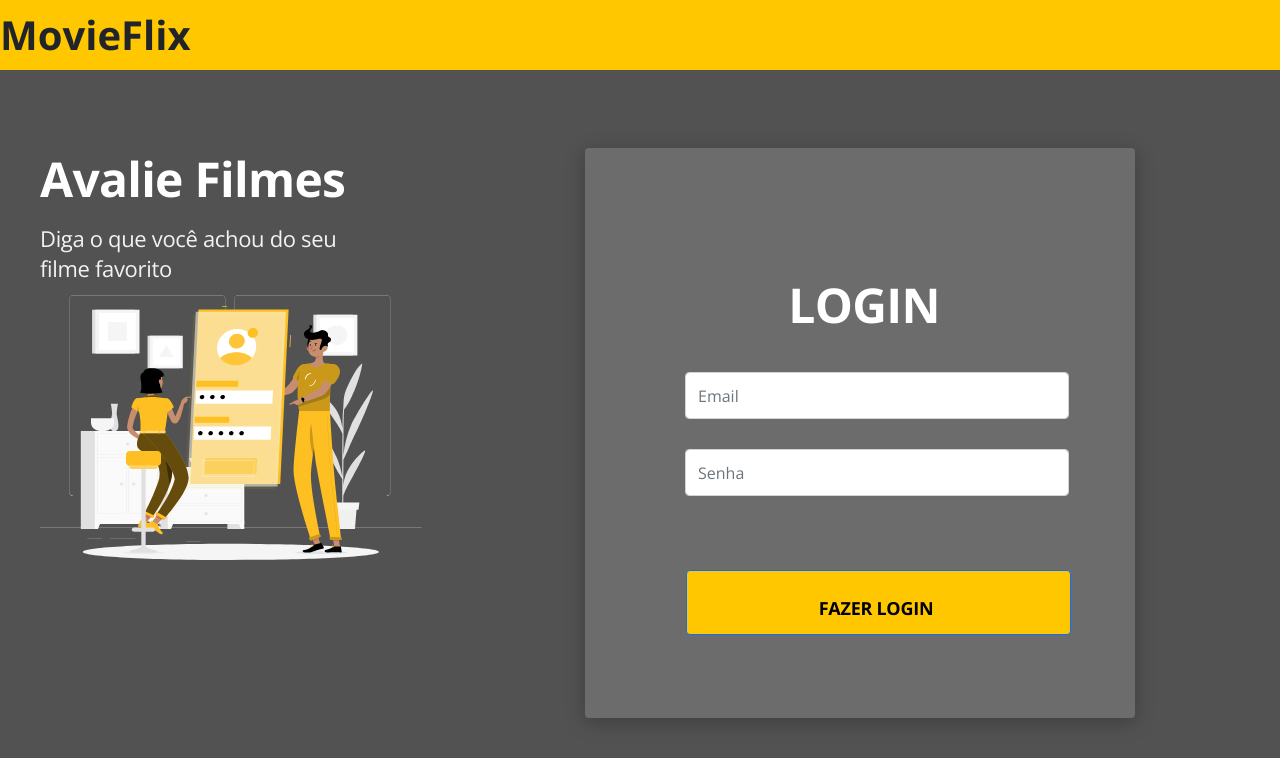
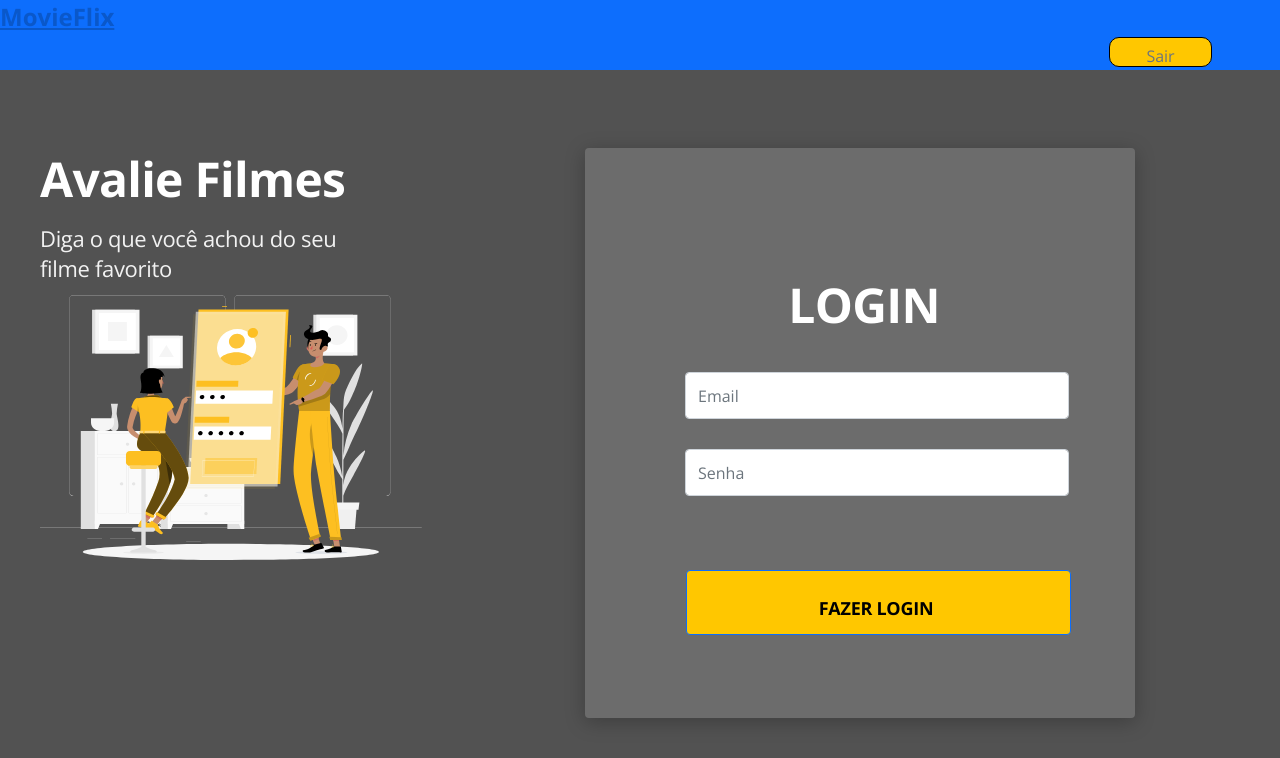
Before and after one commit to Paulojosep/Movie-Flix, a React (Create React App) app in the folder frontweb/: page /auth/login in a window 1280 px wide. Shown: the top 758 px of the page. Built offline with nearby package versions, Linux system fonts and the light colour scheme; no server answers; the HTML template or start-up script is replaced by a standard one.

Commit message:
botao de sair

```diff
--- a/frontweb/src/components/NavBar/index.tsx
+++ b/frontweb/src/components/NavBar/index.tsx
@@ -1,9 +1,61 @@
+import React, { useContext, useEffect } from 'react';
+import { AuthContext } from '../../AuthContext';
+import history from '../../util/history';
+import { getTokenData, isAuthenticated } from '../../util/auth';
+import { removeAuthData } from '../../util/storage';
 import './styles.css';
+import { Link } from 'react-router-dom';
 
 const NavBar = () => {
+  const { authContextData, setAuthContextData } = useContext(AuthContext);
+
+  useEffect(() => {
+    if (isAuthenticated()) {
+      setAuthContextData({
+        authenticated: true,
+        tokenData: getTokenData(),
+      });
+    } else {
+      setAuthContextData({
+        authenticated: false,
+      });
+    }
+  }, [setAuthContextData]);
+
+  const handleLogoutClick = () => {
+    removeAuthData();
+    setAuthContextData({
+      authenticated: false,
+    });
+    history.replace('/');
+  };
+
+  const logout = () => {
+    handleLogoutClick()
+  }
+
   return (
-    <nav className="main-nav">
-        <h1 className="nav-title">MovieFlix</h1>
+    <nav className="bg-primary main-nav row">
+      <div className="col-11">
+        <Link to="/" className="nav-logo-text">
+          <h4>MovieFlix</h4>
+        </Link>
+      </div>
+      <div className="col-1">
+        <div className="user-info-dnone text-right sair">
+          {authContextData && (
+            <>
+              <button
+                type="button"
+                className="btn-out btn-outline-secondary btn"
+                onClick={logout}
+              >
+                Sair
+              </button>
+            </>
+          )}
+        </div>
+      </div>
     </nav>
   );
 };
--- a/frontweb/src/components/NavBar/styles.css
+++ b/frontweb/src/components/NavBar/styles.css
@@ -11,4 +11,25 @@
   width: 112px;
   height: 33px;
   padding: 18px;
+  padding-right: 250px;
 }
+
+.btn-out {
+  justify-content: flex-start;
+  width: 103px;
+  height: 30px;
+  border: 1px solid #000000;
+  box-sizing: border-box;
+  border-radius: 10px;
+  background-color: #ffc700;
+}
+
+.sair {
+  margin-left: 1069px;
+}
+
+@media(min-width: 800px) {
+  .btn-out {
+    margin-left: 40px;
+  }
+}
```
